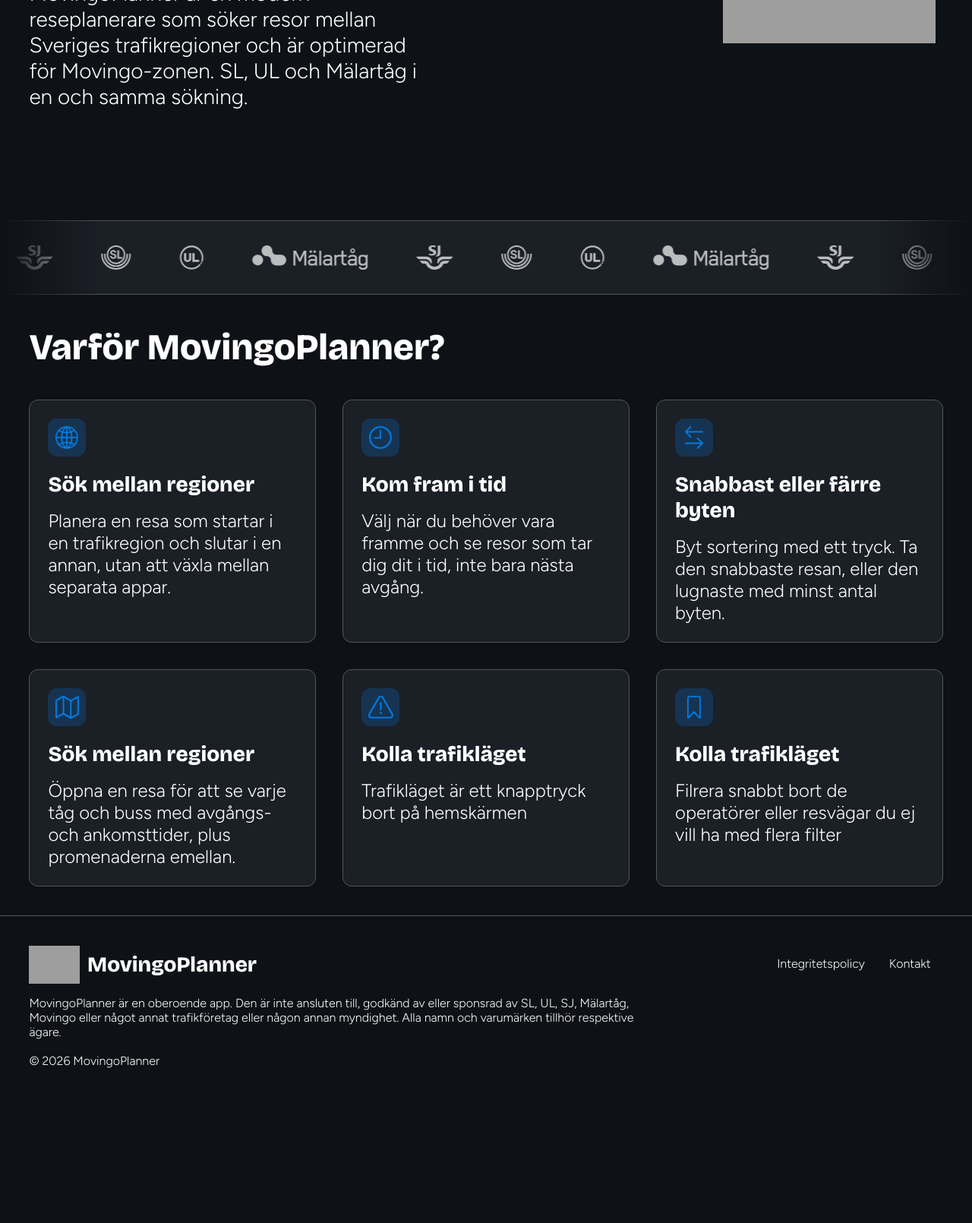
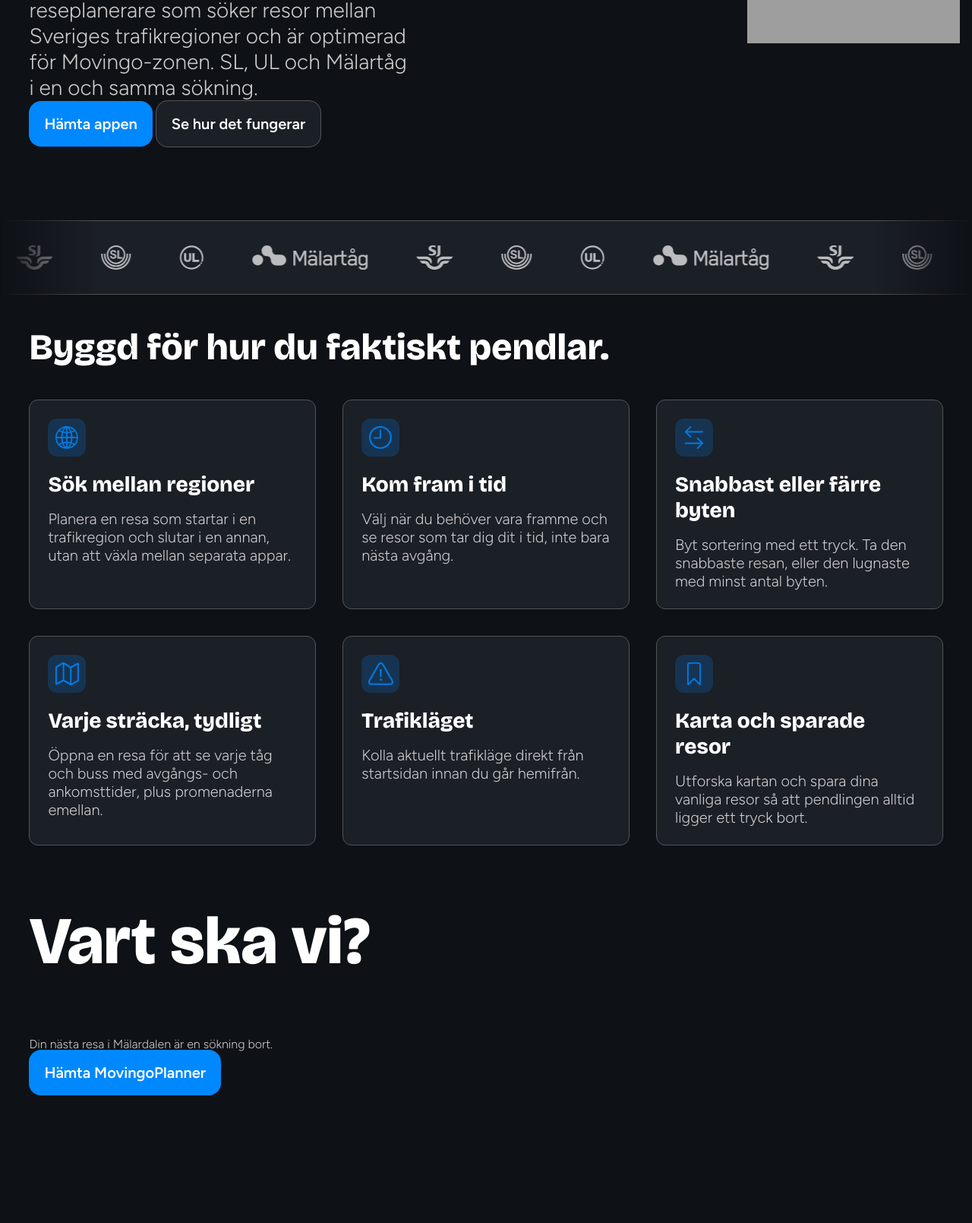
Before and after one commit to datpengu/movingo, a plain HTML site: page index.html in a window 1280 px wide. Shown: the part 510-2120 px from the top of the page at 76% size. Before the commit the page ends 1953 px from the top, so only its background shows below. Drawn offline with nearby package versions, Linux system fonts and the light colour scheme; grey boxes are pictures that could not be loaded.

Commit message:
Changed files

```diff
--- a/css/styles.css
+++ b/css/styles.css
@@ -6,6 +6,10 @@ body {
 html::-webkit-scrollbar,
 body::-webkit-scrollbar {
   display: none;
+}
+
+html {
+  scroll-behavior: smooth;
 }
 
 html, body {
@@ -130,7 +134,7 @@ p {
     font-weight: 300;
     font-style: normal;
 
-    color: white;
+    color: #ccc;
 }
 
 header {
@@ -158,12 +162,34 @@ header {
     left: 0;
 }
 
+section a {
+    padding: 18px 20px;
+    background-color: rgba(0, 136, 254);
+    border-radius: 16px;
+    color: white;
+    text-decoration: none;
+
+    font-family: "Figtree", sans-serif;
+    font-optical-sizing: auto;
+    font-weight: 600;
+    font-style: normal;
+
+    font-size: clamp(10px, calc(5.714px + 1.19vw), 20px);
+}
+
+section a.alternate-btn {
+    background-color: #1b1f26;
+    border: #555 1px solid;
+
+    color: white;
+}
+
 .flex-container {
     display: flex;
 }
 
 #hero_sec .flex-container {
-    gap: 10vw;
+    gap: 15vw;
     align-items: center;
 }
 
@@ -230,7 +256,7 @@ header {
     }
 }
 
-.logo-marquee {
+#logoMarquee_sec {
     overflow: hidden;
     width: 100%;
     padding: 2rem 0;
@@ -260,7 +286,7 @@ header {
     animation: scroll-logos 20s linear infinite;
 }
 
-.logo-marquee:hover .logo-track {
+#logoMarquee_sec:hover .logo-track {
     animation-play-state: paused;
 }
 
@@ -312,7 +338,7 @@ header {
 }
 
 #info_sec p {
-    font-size: clamp(12px, calc(6.857px + 1.429vw), 24px);
+    font-size: clamp(10px, calc(5.714px + 1.19vw), 20px);
 }
 
 #info_sec .flex-container {
@@ -332,6 +358,7 @@ header {
 
 #info_sec .flex-container div p {
     margin: 0px;
+
 }
 
 #info_sec .flex-container div div {
@@ -354,8 +381,15 @@ header {
     filter: brightness(0) saturate(100%) invert(41%) sepia(73%) saturate(3810%) hue-rotate(191deg) brightness(100%) contrast(100%);
 }
 
+#appLink_sec {
+    margin: 3vw;
+    height: 50vh;
+}
+
 footer {
     background-color: #1b1f26;
+
+    width: 100vw;
 
     border-top: #555 1px solid;
 }
@@ -393,7 +427,7 @@ footer #logo img {
 
 footer main {
     float: left;
-    width: 65.5vw;
+    width: 65.5%;
     height: 20vh;
     padding: 3vw;
     padding-right: 1.5vw;
@@ -405,7 +439,7 @@ footer main p {
 
 footer aside {
     float: right;
-    width: 25.5vw;
+    width: 25.5%;
     height: 20vh;
     padding: 3vw;
     padding-left: 1.5vw;
--- a/index.html
+++ b/index.html
@@ -16,21 +16,23 @@
 </head>
 <body>
     <header>MovingoPlanner är under utveckling just nu!</header>
-    <nav>
+    <nav id="navbar">
         <ul>
             <li id="logo"><a href="/"><img src="img/logo.png" alt="MovingoPlanner logga">MovingoPlanner</a></li>
-            <li><a href="/downloads/">Ladda ner</a></li>
-            <li><a href="/faq/">FAQ</a></li>
-            <li><a href="/about/">Om appen</a></li>
-            <li><a href="/search-journey/">Sök resa</a></li>
+            <li id="nav-link"><a href="/downloads/">Ladda ner</a></li>
+            <li id="nav-link"><a href="/faq/">FAQ</a></li>
+            <li id="nav-link"><a href="/about/">Om appen</a></li>
+            <li id="nav-link"><a href="/search-journey/">Sök resa</a></li>
         </ul>
     </nav>
 
     <section id="hero_sec">
         <div class="flex-container">
             <main>
-                <h1>Planera varje resa i Mälardalen</h1>
+                <h1>Planera varje resa i Mälardalen.</h1>
                 <p>MovingoPlanner är en modern reseplanerare som söker resor mellan Sveriges trafikregioner och är optimerad för Movingo-zonen. SL, UL och Mälartåg i en och samma sökning.</p>
+                <a href="#appLink_sec">Hämta appen</a>
+                <a href="#logoMarquee_sec" class="alternate-btn">Se hur det fungerar</a>
             </main>
             <aside>
                 <div>
@@ -41,7 +43,7 @@
         </div>
     </section>
 
-    <section class="logo-marquee">
+    <section id="logoMarquee_sec">
         <div class="logo-track">
 
             <div class="logo-group">
@@ -82,7 +84,7 @@
 
     <section id="info_sec">
         <div>
-            <h2>Varför MovingoPlanner?</h2>
+            <h2>Byggd för hur du faktiskt pendlar.</h2>
 
             <div class="flex-container">
                 <div>
@@ -110,29 +112,33 @@
                     <div>
                         <img src="img/map.png" alt="logga">
                     </div>
-                    <h3>Sök mellan regioner</h3>
+                    <h3>Varje sträcka, tydligt</h3>
                     <p>Öppna en resa för att se varje tåg och buss med avgångs- och ankomsttider, plus promenaderna emellan.</p>
                 </div>
                 <div>
                     <div>
                         <img src="img/danger.png" alt="logga">
                     </div>
-                    <h3>Kolla trafikläget</h3>
-                    <p>
-                        Trafikläget är ett knapptryck bort på hemskärmen
-                    </p>
+                    <h3>Trafikläget</h3>
+                    <p>Kolla aktuellt trafikläge direkt från startsidan innan du går hemifrån.</p>
                 </div>
                 <div>
                     <div>
                         <img src="img/bookmark.png" alt="logga">
                     </div>
-                    <h3>Kolla trafikläget</h3>
-                    <p>
-                        Filrera snabbt bort de operatörer eller resvägar du ej vill ha med flera filter
-                    </p>
+                    <h3>Karta och sparade resor</h3>
+                    <p>Utforska kartan och spara dina vanliga resor så att pendlingen alltid ligger ett tryck bort.</p>
                 </div>
             </div>
         </div>
+    </section>
+
+    <section id="appLink_sec">
+        <h1>Vart ska vi?</h1>
+        <p>Din nästa resa i Mälardalen är en sökning bort.</p>
+        <a href="/downloads/">
+            Hämta MovingoPlanner
+        </a>
     </section>
 
     <footer>
```
Also changed, not shown: downloads/index.html (added).
